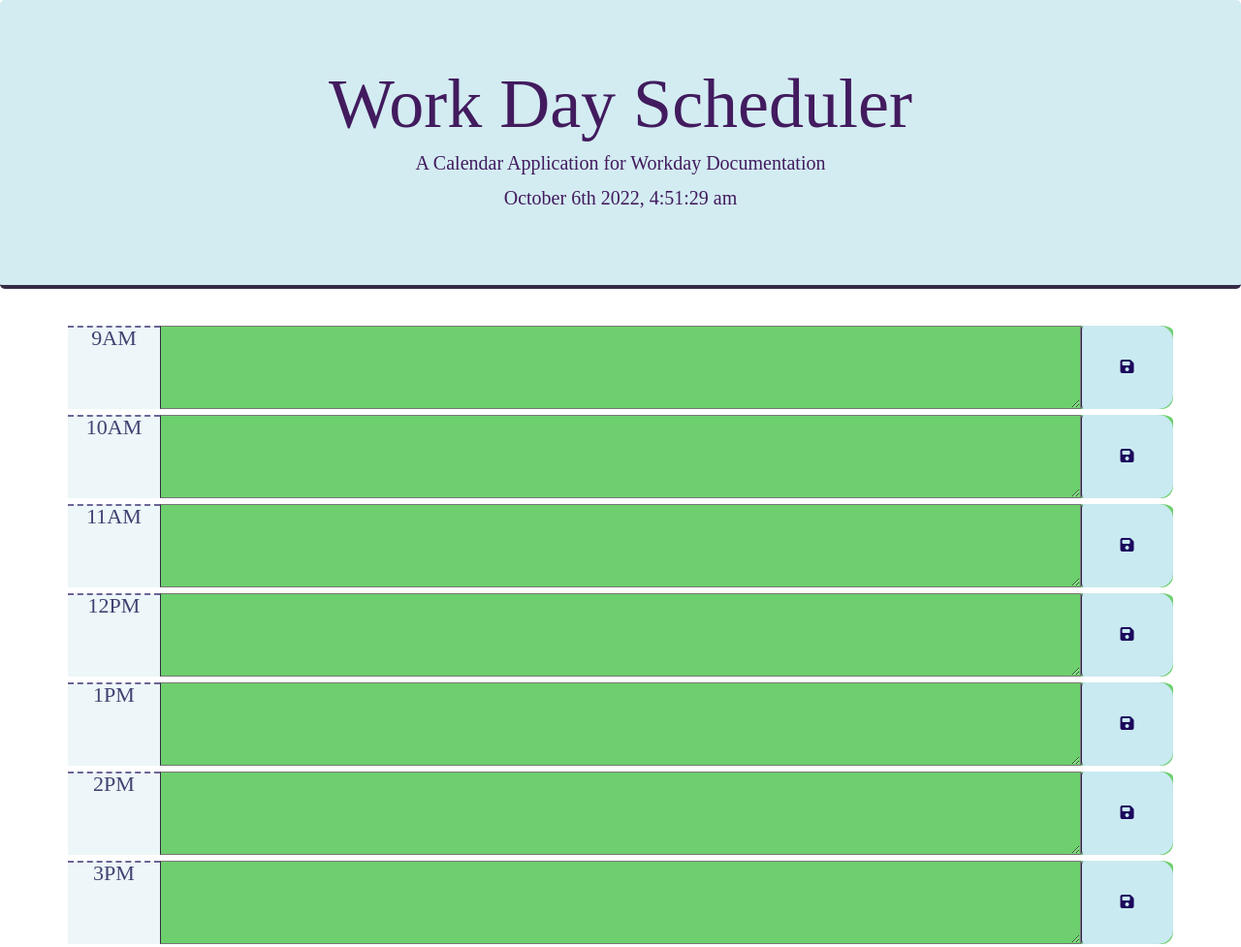
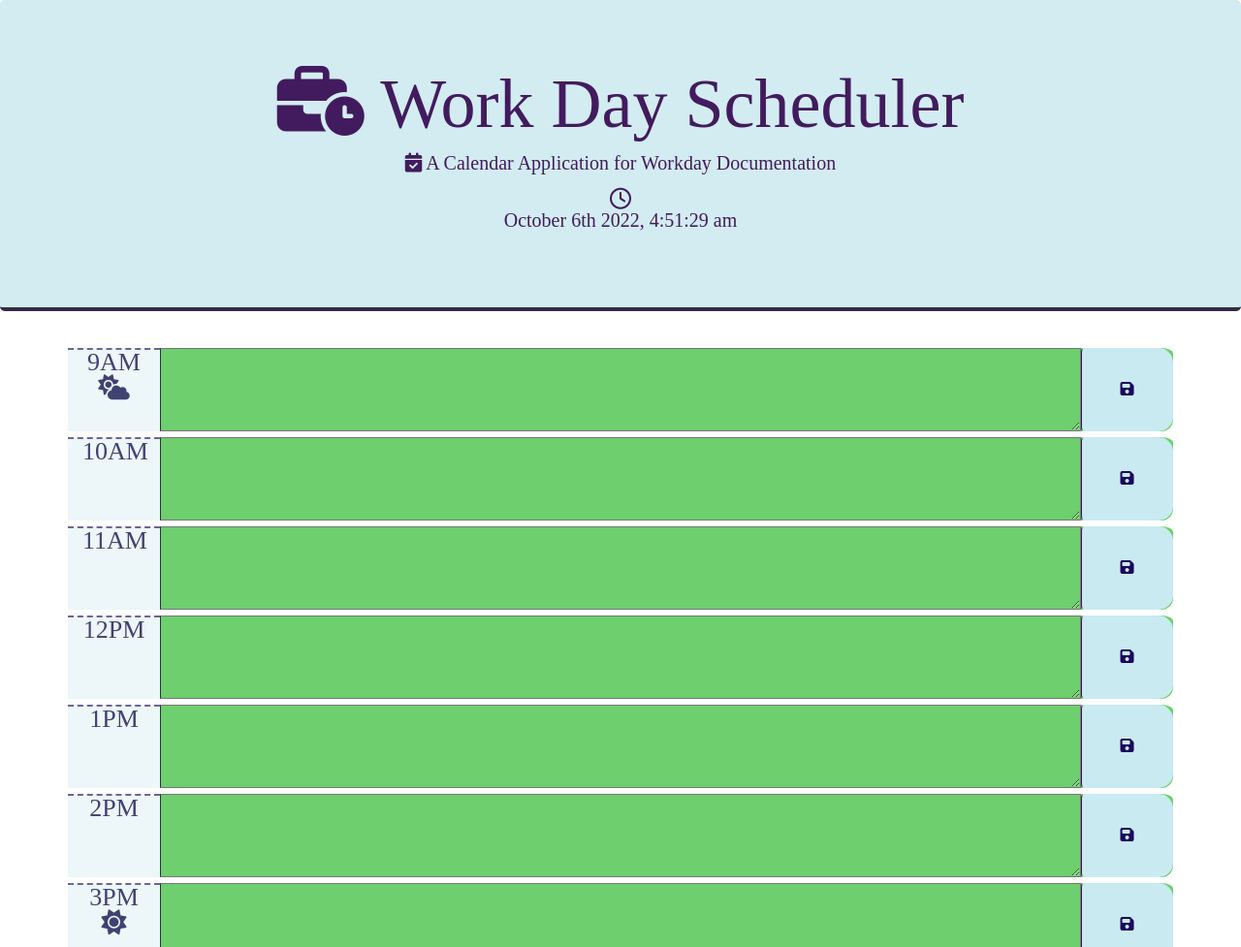
Before and after one commit to konopeito/05-workday-schedule, a plain HTML site: page Develop/index.html in a window 1280 px wide. Shown: the top 977 px of the page at 97% size. Drawn offline with nearby package versions, Linux system fonts and the light colour scheme.

Commit message:
added icons

```diff
--- a/Develop/index.html
+++ b/Develop/index.html
@@ -15,9 +15,11 @@
 <body>
 
   <header class="jumbotron">
-    <h1 class="display-3">Work Day Scheduler</h1>
-    <p class="lead">A Calendar Application for Workday Documentation</p>
-    <p id="currentDay" class="lead"></p>
+
+    <h1 class="display-3"><i class="fa-solid fa-business-time"></i> Work Day Scheduler</h1>
+
+    <p class="lead"> <i class="fa-solid fa-calendar-check"></i> A Calendar Application for Workday Documentation</p>
+    <i class="fa-regular fa-clock"></i><p id="currentDay" class="lead" ></p>
   </header>
 
   <!-- Time Blocks -->
@@ -25,7 +27,7 @@
     <!-- 9AM -->
     <div class="row time-block" id="9">
       <div class="col-md-1 hour">
-        9AM
+        9AM <i class="fa-solid fa-cloud-sun"></i>
       </div>
       <textarea class="col-md-10 description"></textarea>
       <button class="btn saveBtn col-md-1"><i class="fas fa-save"></i></button>
@@ -73,7 +75,7 @@
     <!-- 3PM -->
     <div class="row time-block" id="15">
       <div class="col-md-1 hour">
-        3PM
+        3PM <i class="fa-solid fa-sun"></i>
       </div>
       <textarea class="col-md-10 description"></textarea>
       <button class="btn saveBtn col-md-1"><i class="fas fa-save"></i></button>
@@ -121,7 +123,7 @@
     <!-- 9PM -->
     <div class="row time-block" id="21">
       <div class="col-md-1 hour">
-        9PM
+        9PM <i class="fa-solid fa-cloud-moon"></i>
       </div>
       <textarea class="col-md-10 description"></textarea>
       <button class="btn saveBtn col-md-1"><i class="fas fa-save"></i></button>
--- a/Develop/script.js
+++ b/Develop/script.js
@@ -34,6 +34,7 @@ function background () {
         // Past
         if (divTimeId < currentHour) {
             $(this).addClass("past");
+
             // Present
         } else if (divTimeId === currentHour) {
             $(this).removeClass("past");
--- a/Develop/style.css
+++ b/Develop/style.css
@@ -15,8 +15,10 @@ body {
   border-radius: 12px;
 }
 .hour {
+  text-decoration: none;
   color: #404272;
   background-color: #edf6f8;
+ font-size: 26px;
   border-top: 2px dashed #6c6496;
 }
 textarea{
@@ -51,6 +53,8 @@ textarea{
   color: white;
 }
 .past {
+  /* text-decoration: line-through;
+  text-decoration-color: rgb(71, 49, 84); */
   background-color: #d1d9de;
   color: rgb(251, 251, 251);
 }
```
